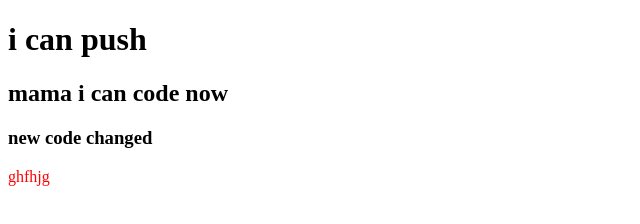
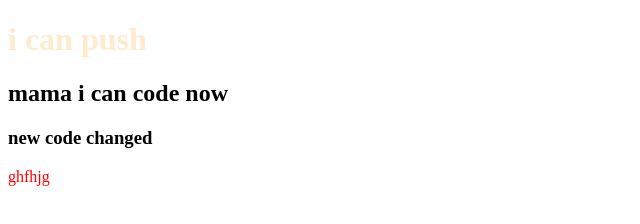
Before and after one commit to tareq189/second, a plain HTML site: page index.html in a window 1280 px wide. Shown: the whole page, without its empty margins (0-640 px from the left). Drawn offline with Linux system fonts and the light colour scheme.

Commit message:
styles added

```diff
--- a/style.css
+++ b/style.css
@@ -1,3 +1,6 @@
 p{
-    color: red
+    color: red;
 }
+h1{
+    color: blanchedalmond;
+}
```
